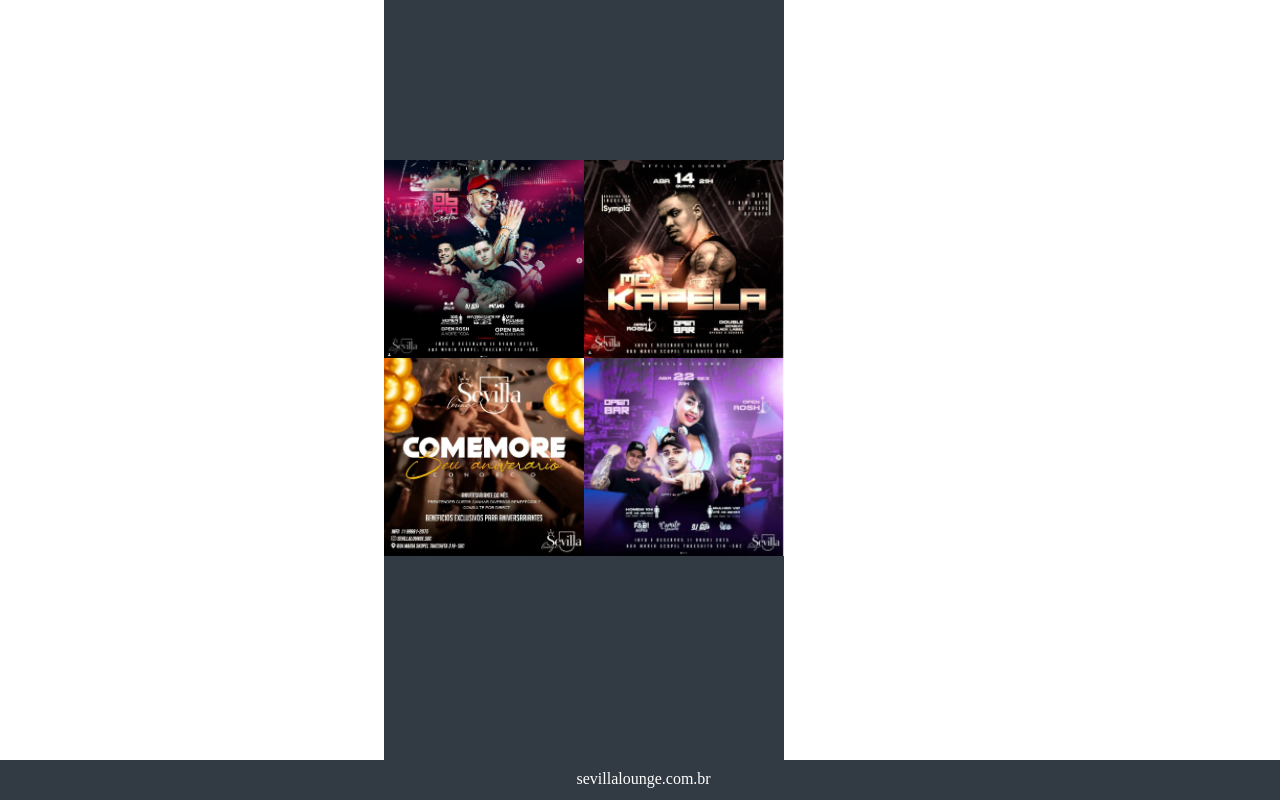
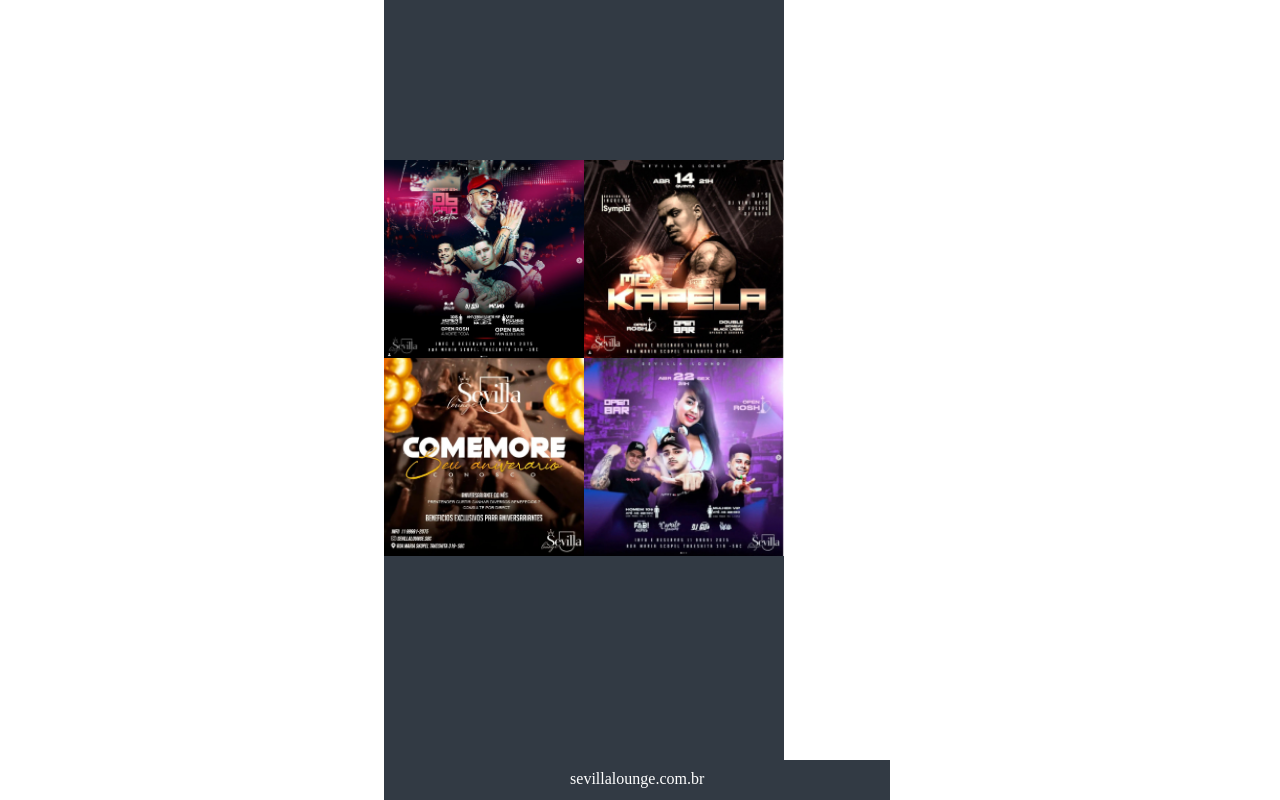
Before and after one commit to julianolanzi/sevilla, an Angular app: page /eventos in a window 1280 px wide. Shown: the part 440-1240 px from the top of the page. Built offline with nearby package versions, Linux system fonts and the light colour scheme.

Commit message:
alteraçao footer margin

```diff
--- a/src/app/footer/footer.component.css
+++ b/src/app/footer/footer.component.css
@@ -1,5 +1,5 @@
 .footer {
-    width: 99%;
+    width: 38%;
     height: 20px;
     background-color: #323A44;
     bottom: 5;
@@ -7,6 +7,7 @@
     text-align: center;
     padding: 10px;
     margin-top: 0px;
+    margin: 0px 30%;
 }
 
 p {
```
Also changed, not shown: src/app/menu/menu.component.html (line endings or trailing spaces).
